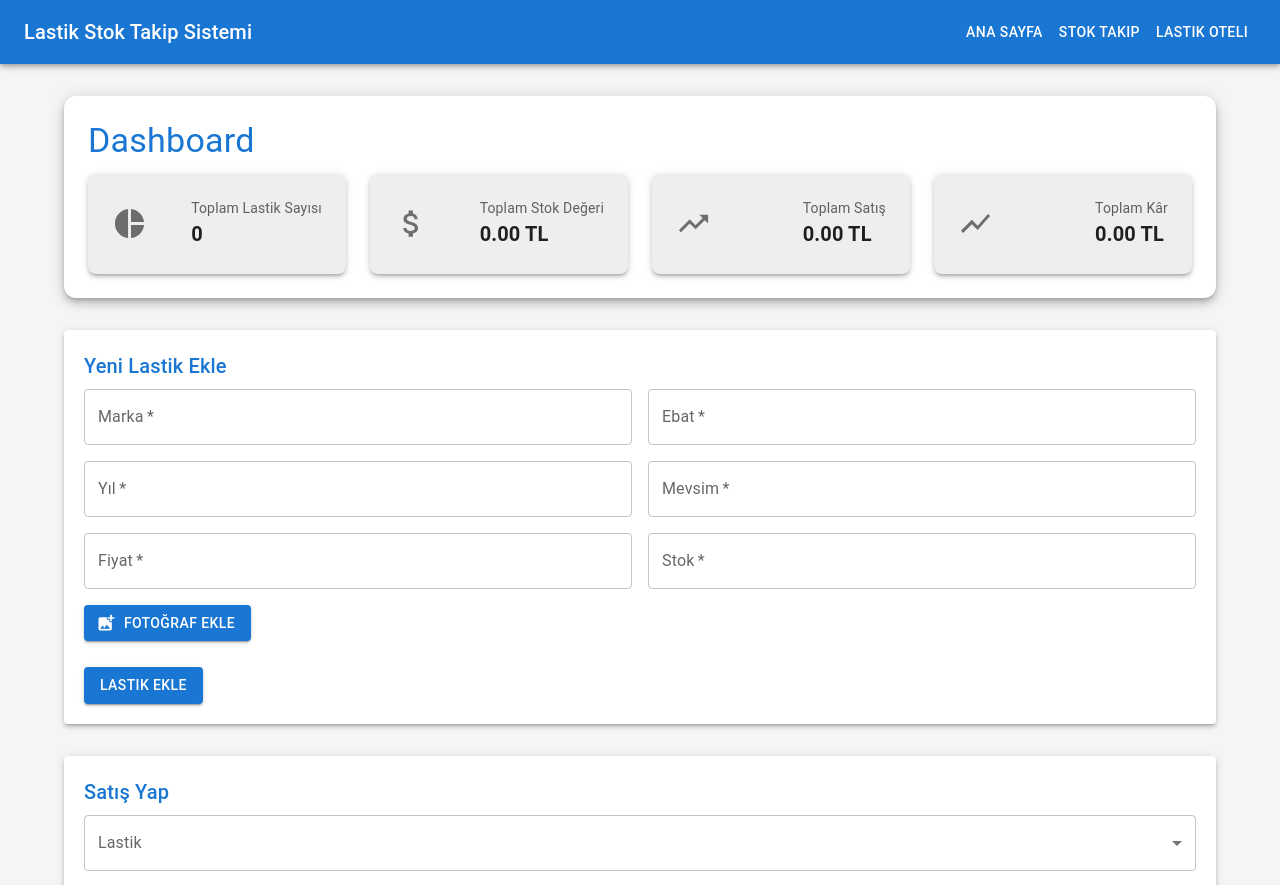
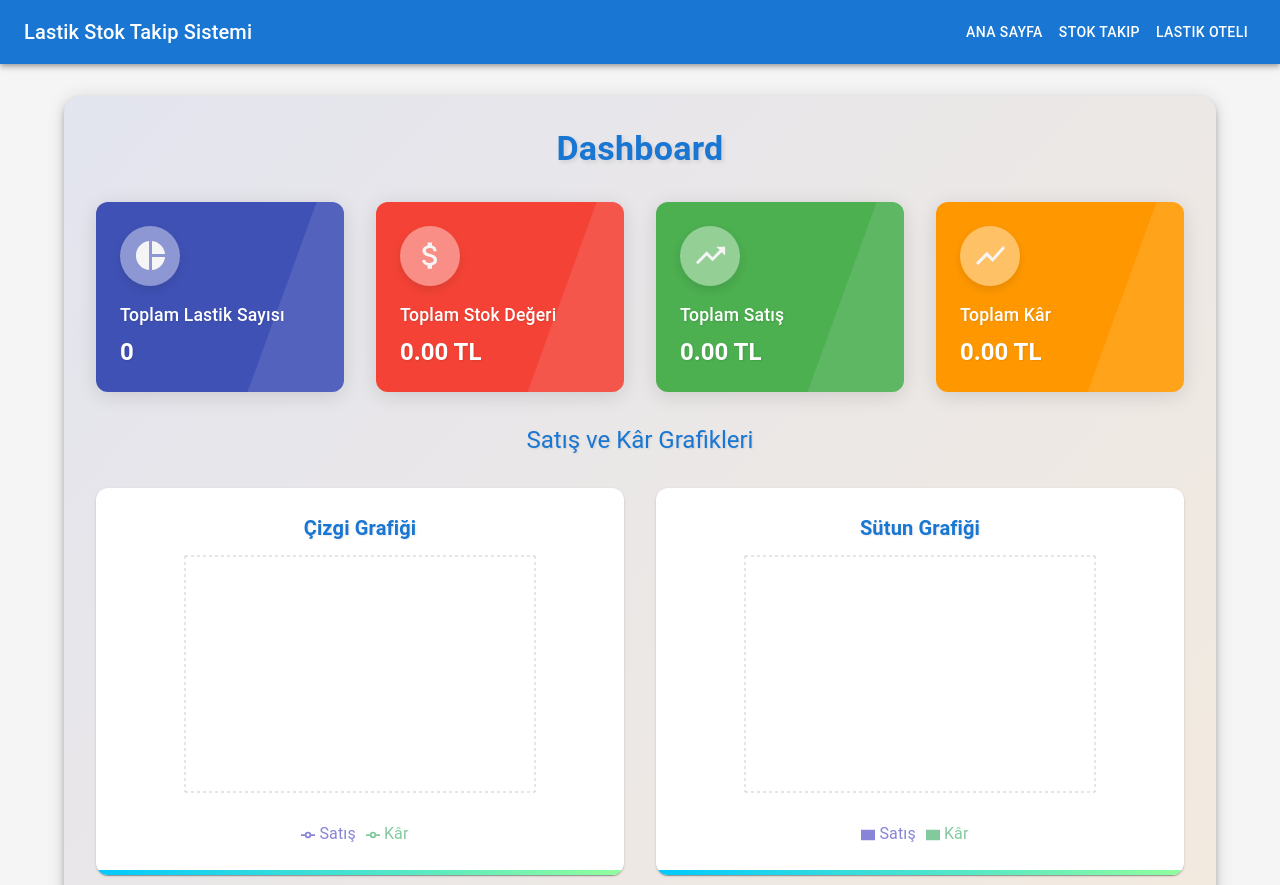
Before and after one commit to yusufaykin/TireManagementSystem, a React (Create React App) app: page /stok in a window 1280 px wide. Shown: the top 885 px of the page. Built offline with nearby package versions, Linux system fonts and the light colour scheme.

Commit message:
dashboard update

```diff
--- a/package.json
+++ b/package.json
@@ -12,11 +12,15 @@
     "@testing-library/jest-dom": "^5.17.0",
     "@testing-library/react": "^13.4.0",
     "@testing-library/user-event": "^13.5.0",
+    "chart.js": "^4.4.3",
     "date-fns": "^3.6.0",
     "html2canvas": "^1.4.1",
     "i18next": "^23.12.2",
     "qrcode.react": "^3.1.0",
     "react": "^18.3.1",
+    "react-beautiful-dnd": "^13.1.1",
+    "react-chartjs-2": "^5.2.0",
+    "react-countup": "^6.5.3",
     "react-dom": "^18.3.1",
     "react-i18next": "^15.0.0",
     "react-is": "^18.3.1",
@@ -24,6 +28,7 @@
     "react-router-dom": "^6.26.0",
     "react-scripts": "5.0.1",
     "react-window": "^1.8.10",
+    "recharts": "^2.12.7",
     "web-vitals": "^2.1.4",
     "xlsx": "^0.18.5"
   },
--- a/src/components/Dashboard.js
+++ b/src/components/Dashboard.js
@@ -1,111 +1,292 @@
-import React from 'react';
-import { Paper, Typography, Grid, Box, useTheme, useMediaQuery } from '@mui/material';
-import { PieChart as PieChartIcon, AttachMoney as AttachMoneyIcon, TrendingUp as TrendingUpIcon, ShowChart as ShowChartIcon } from '@mui/icons-material';
+import React, { useState } from 'react';
+import { Paper, Typography, Grid, Card, CardContent, Avatar, useTheme, Modal, IconButton, Box } from '@mui/material';
+import { PieChart as PieChartIcon, AttachMoney as AttachMoneyIcon, TrendingUp as TrendingUpIcon, ShowChart as ShowChartIcon, Close as CloseIcon } from '@mui/icons-material';
+import { LineChart, Line, XAxis, YAxis, CartesianGrid, Tooltip, Legend, ResponsiveContainer, BarChart, Bar, PieChart, Pie, Cell, Area, AreaChart } from 'recharts';
 
 function Dashboard({ tires, sales }) {
   const theme = useTheme();
-  const matches = useMediaQuery(theme.breakpoints.up('md'));
+  const [modalOpen, setModalOpen] = useState(false);
+  const [selectedChart, setSelectedChart] = useState(null);
 
   const totalTires = tires.reduce((sum, tire) => sum + Number(tire.stock), 0);
   const totalValue = tires.reduce((sum, tire) => sum + (Number(tire.price) * Number(tire.stock)), 0);
   const totalSales = sales.reduce((sum, sale) => sum + (Number(sale.price) * Number(sale.quantity)), 0);
   const totalProfit = sales.reduce((sum, sale) => sum + Number(sale.profit), 0);
 
+  const statistics = [
+    { icon: <PieChartIcon fontSize="large" />, label: 'Toplam Lastik Sayısı', value: totalTires, color: '#3f51b5' },
+    { icon: <AttachMoneyIcon fontSize="large" />, label: 'Toplam Stok Değeri', value: `${totalValue.toFixed(2)} TL`, color: '#f44336' },
+    { icon: <TrendingUpIcon fontSize="large" />, label: 'Toplam Satış', value: `${totalSales.toFixed(2)} TL`, color: '#4caf50' },
+    { icon: <ShowChartIcon fontSize="large" />, label: 'Toplam Kâr', value: `${totalProfit.toFixed(2)} TL`, color: '#ff9800' },
+  ];
+
+  const salesData = sales.map(sale => ({
+    date: new Date(sale.date).toLocaleDateString(),
+    sales: Number(sale.price) * Number(sale.quantity),
+    profit: Number(sale.profit)
+  }));
+
+  const handleChartClick = (chartType) => {
+    setSelectedChart(chartType);
+    setModalOpen(true);
+  };
+
+  const renderChart = (chartType, height = 300) => {
+    switch (chartType) {
+      case 'line':
+        return (
+          <ResponsiveContainer width="100%" height={height}>
+            <LineChart data={salesData}>
+              <CartesianGrid strokeDasharray="3 3" />
+              <XAxis dataKey="date" />
+              <YAxis yAxisId="left" />
+              <YAxis yAxisId="right" orientation="right" />
+              <Tooltip />
+              <Legend />
+              <Line yAxisId="left" type="monotone" dataKey="sales" stroke="#8884d8" name="Satış" strokeWidth={2} />
+              <Line yAxisId="right" type="monotone" dataKey="profit" stroke="#82ca9d" name="Kâr" strokeWidth={2} />
+            </LineChart>
+          </ResponsiveContainer>
+        );
+      case 'bar':
+        return (
+          <ResponsiveContainer width="100%" height={height}>
+            <BarChart data={salesData}>
+              <CartesianGrid strokeDasharray="3 3" />
+              <XAxis dataKey="date" />
+              <YAxis yAxisId="left" />
+              <YAxis yAxisId="right" orientation="right" />
+              <Tooltip />
+              <Legend />
+              <Bar yAxisId="left" dataKey="sales" fill="#8884d8" name="Satış" />
+              <Bar yAxisId="right" dataKey="profit" fill="#82ca9d" name="Kâr" />
+            </BarChart>
+          </ResponsiveContainer>
+        );
+      case 'area':
+        return (
+          <ResponsiveContainer width="100%" height={height}>
+            <AreaChart data={salesData}>
+              <CartesianGrid strokeDasharray="3 3" />
+              <XAxis dataKey="date" />
+              <YAxis />
+              <Tooltip />
+              <Legend />
+              <Area type="monotone" dataKey="sales" stackId="1" stroke="#8884d8" fill="#8884d8" name="Satış" />
+              <Area type="monotone" dataKey="profit" stackId="1" stroke="#82ca9d" fill="#82ca9d" name="Kâr" />
+            </AreaChart>
+          </ResponsiveContainer>
+        );
+      case 'pie':
+        const totalSales = salesData.reduce((sum, data) => sum + data.sales, 0);
+        const totalProfit = salesData.reduce((sum, data) => sum + data.profit, 0);
+        const pieData = [
+          { name: 'Satış', value: totalSales },
+          { name: 'Kâr', value: totalProfit },
+        ];
+        const COLORS = ['#0088FE', '#00C49F'];
+        return (
+          <ResponsiveContainer width="100%" height={height}>
+            <PieChart>
+              <Pie
+                data={pieData}
+                cx="50%"
+                cy="50%"
+                labelLine={false}
+                outerRadius={80}
+                fill="#8884d8"
+                dataKey="value"
+                label={({ name, percent }) => `${name} ${(percent * 100).toFixed(0)}%`}
+              >
+                {pieData.map((entry, index) => (
+                  <Cell key={`cell-${index}`} fill={COLORS[index % COLORS.length]} />
+                ))}
+              </Pie>
+              <Tooltip />
+              <Legend />
+            </PieChart>
+          </ResponsiveContainer>
+        );
+      default:
+        return null;
+    }
+  };
+
   return (
-    <Paper elevation={6} style={{ padding: '24px', marginBottom: '24px', borderRadius: '12px', backgroundColor: theme.palette.background.paper }}>
-      <Typography variant="h4" gutterBottom color="primary">
+    <Paper elevation={6} sx={{
+      p: 4,
+      mb: 4,
+      borderRadius: 4,
+      bgcolor: theme.palette.background.default,
+      position: 'relative',
+      backgroundImage: 'linear-gradient(to bottom right, rgba(63, 81, 181, 0.1), rgba(255, 152, 0, 0.1))',
+    }}>
+      <Typography variant="h4" gutterBottom color="primary" sx={{
+        fontWeight: 'bold',
+        mb: 4,
+        textAlign: 'center',
+        textShadow: '2px 2px 4px rgba(0,0,0,0.1)'
+      }}>
         Dashboard
       </Typography>
-      <Grid container spacing={3}>
-        <Grid item xs={12} sm={6} md={3}>
-          <Box
-            bgcolor={theme.palette.grey[200]}
-            p={3}
-            borderRadius={2}
-            boxShadow={3}
-            display="flex"
-            alignItems="center"
-            justifyContent="space-between"
-            sx={{ transition: 'transform 0.3s ease-in-out', '&:hover': { transform: 'scale(1.02)' } }}
+
+      <Grid container spacing={4} sx={{ mb: 4 }}>
+        {statistics.map((stat, index) => (
+          <Grid item xs={12} sm={6} md={3} key={index}>
+            <Card
+              sx={{
+                bgcolor: stat.color,
+                color: 'white',
+                boxShadow: '0 4px 20px 0 rgba(0,0,0,0.12)',
+                borderRadius: 3,
+                transition: 'all 0.3s ease-in-out',
+                '&:hover': {
+                  transform: 'translateY(-5px) scale(1.02)',
+                  boxShadow: '0 12px 20px 0 rgba(0,0,0,0.2)',
+                },
+                overflow: 'hidden',
+                position: 'relative',
+              }}
+            >
+              <CardContent sx={{ p: 3 }}>
+                <Avatar sx={{
+                  bgcolor: 'rgba(255, 255, 255, 0.4)',
+                  width: 60,
+                  height: 60,
+                  mb: 2,
+                  boxShadow: '0 4px 10px rgba(0,0,0,0.1)'
+                }}>
+                  {stat.icon}
+                </Avatar>
+                <Typography variant="body1" sx={{
+                  fontWeight: 'medium',
+                  fontSize: '1.1rem',
+                  mb: 1,
+                  textShadow: '1px 1px 2px rgba(0,0,0,0.1)'
+                }}>
+                  {stat.label}
+                </Typography>
+                <Typography variant="h5" sx={{
+                  fontWeight: 'bold',
+                  textShadow: '1px 1px 2px rgba(0,0,0,0.1)'
+                }}>
+                  {stat.value}
+                </Typography>
+              </CardContent>
+              <Box
+                sx={{
+                  position: 'absolute',
+                  top: 0,
+                  right: 0,
+                  width: '50%',
+                  height: '100%',
+                  background: 'rgba(255,255,255,0.1)',
+                  transform: 'skew(-20deg) translateX(50%)',
+                }}
+              />
+            </Card>
+          </Grid>
+        ))}
+      </Grid>
+
+      <Typography variant="h5" color="primary" sx={{
+        mb: 4,
+        textAlign: 'center',
+        textShadow: '1px 1px 2px rgba(0,0,0,0.1)'
+      }}>
+        Satış ve Kâr Grafikleri
+      </Typography>
+
+      <Grid container spacing={4}>
+        {['line', 'bar', 'area', 'pie'].map((chartType) => (
+          <Grid item xs={12} md={6} key={chartType}>
+            <Card
+              sx={{
+                height: '100%',
+                cursor: 'pointer',
+                transition: 'all 0.3s ease-in-out',
+                '&:hover': {
+                  transform: 'scale(1.02)',
+                  boxShadow: '0 8px 16px 0 rgba(0,0,0,0.2)',
+                },
+                position: 'relative',
+                overflow: 'hidden',
+                borderRadius: 3,
+              }}
+              onClick={() => handleChartClick(chartType)}
+            >
+              <CardContent sx={{ p: 3 }}>
+                <Typography variant="h6" gutterBottom sx={{
+                  textAlign: 'center',
+                  fontWeight: 'bold',
+                  color: theme.palette.primary.main,
+                  textShadow: '1px 1px 2px rgba(0,0,0,0.1)'
+                }}>
+                  {chartType === 'line' ? 'Çizgi Grafiği' :
+                   chartType === 'bar' ? 'Sütun Grafiği' :
+                   chartType === 'area' ? 'Alan Grafiği' : 'Pasta Grafiği'}
+                </Typography>
+                {renderChart(chartType)}
+              </CardContent>
+              <Box
+                sx={{
+                  position: 'absolute',
+                  bottom: 0,
+                  left: 0,
+                  width: '100%',
+                  height: '5px',
+                  background: 'linear-gradient(90deg, #00C9FF 0%, #92FE9D 100%)',
+                }}
+              />
+            </Card>
+          </Grid>
+        ))}
+      </Grid>
+
+      <Modal
+        open={modalOpen}
+        onClose={() => setModalOpen(false)}
+        aria-labelledby="modal-modal-title"
+        aria-describedby="modal-modal-description"
+      >
+        <Box sx={{
+          position: 'absolute',
+          top: '50%',
+          left: '50%',
+          transform: 'translate(-50%, -50%)',
+          width: '90%',
+          height: '90%',
+          bgcolor: 'background.paper',
+          boxShadow: 24,
+          p: 4,
+          borderRadius: 3,
+        }}>
+          <IconButton
+            aria-label="close"
+            onClick={() => setModalOpen(false)}
+            sx={{
+              position: 'absolute',
+              right: 8,
+              top: 8,
+              color: (theme) => theme.palette.grey[500],
+            }}
           >
-            <PieChartIcon color="action" fontSize="large" />
-            <Box>
-              <Typography variant="body2" color="textSecondary">
-                Toplam Lastik Sayısı
-              </Typography>
-              <Typography variant="h6" color="textPrimary">
-                <strong>{totalTires}</strong>
-              </Typography>
-            </Box>
-          </Box>
-        </Grid>
-        <Grid item xs={12} sm={6} md={3}>
-          <Box
-            bgcolor={theme.palette.grey[200]}
-            p={3}
-            borderRadius={2}
-            boxShadow={3}
-            display="flex"
-            alignItems="center"
-            justifyContent="space-between"
-            sx={{ transition: 'transform 0.3s ease-in-out', '&:hover': { transform: 'scale(1.02)' } }}
-          >
-            <AttachMoneyIcon color="action" fontSize="large" />
-            <Box>
-              <Typography variant="body2" color="textSecondary">
-                Toplam Stok Değeri
-              </Typography>
-              <Typography variant="h6" color="textPrimary">
-                <strong>{totalValue.toFixed(2)} TL</strong>
-              </Typography>
-            </Box>
-          </Box>
-        </Grid>
-        <Grid item xs={12} sm={6} md={3}>
-          <Box
-            bgcolor={theme.palette.grey[200]}
-            p={3}
-            borderRadius={2}
-            boxShadow={3}
-            display="flex"
-            alignItems="center"
-            justifyContent="space-between"
-            sx={{ transition: 'transform 0.3s ease-in-out', '&:hover': { transform: 'scale(1.02)' } }}
-          >
-            <TrendingUpIcon color="action" fontSize="large" />
-            <Box>
-              <Typography variant="body2" color="textSecondary">
-                Toplam Satış
-              </Typography>
-              <Typography variant="h6" color="textPrimary">
-                <strong>{totalSales.toFixed(2)} TL</strong>
-              </Typography>
-            </Box>
-          </Box>
-        </Grid>
-        <Grid item xs={12} sm={6} md={3}>
-          <Box
-            bgcolor={theme.palette.grey[200]}
-            p={3}
-            borderRadius={2}
-            boxShadow={3}
-            display="flex"
-            alignItems="center"
-            justifyContent="space-between"
-            sx={{ transition: 'transform 0.3s ease-in-out', '&:hover': { transform: 'scale(1.02)' } }}
-          >
-            <ShowChartIcon color="action" fontSize="large" />
-            <Box>
-              <Typography variant="body2" color="textSecondary">
-                Toplam Kâr
-              </Typography>
-              <Typography variant="h6" color="textPrimary">
-                <strong>{totalProfit.toFixed(2)} TL</strong>
-              </Typography>
-            </Box>
-          </Box>
-        </Grid>
-      </Grid>
+            <CloseIcon />
+          </IconButton>
+          <Typography id="modal-modal-title" variant="h6" component="h2" sx={{
+            mb: 2,
+            textAlign: 'center',
+            fontWeight: 'bold',
+            color: theme.palette.primary.main,
+            textShadow: '1px 1px 2px rgba(0,0,0,0.1)'
+          }}>
+            {selectedChart === 'line' ? 'Çizgi Grafiği' :
+             selectedChart === 'bar' ? 'Sütun Grafiği' :
+             selectedChart === 'area' ? 'Alan Grafiği' : 'Pasta Grafiği'}
+          </Typography>
+          {renderChart(selectedChart, 600)}
+        </Box>
+      </Modal>
     </Paper>
   );
 }
```
Also changed, not shown: public/images/dashboarf.png, 1 other file (tests, documents, lock files or other folders).
